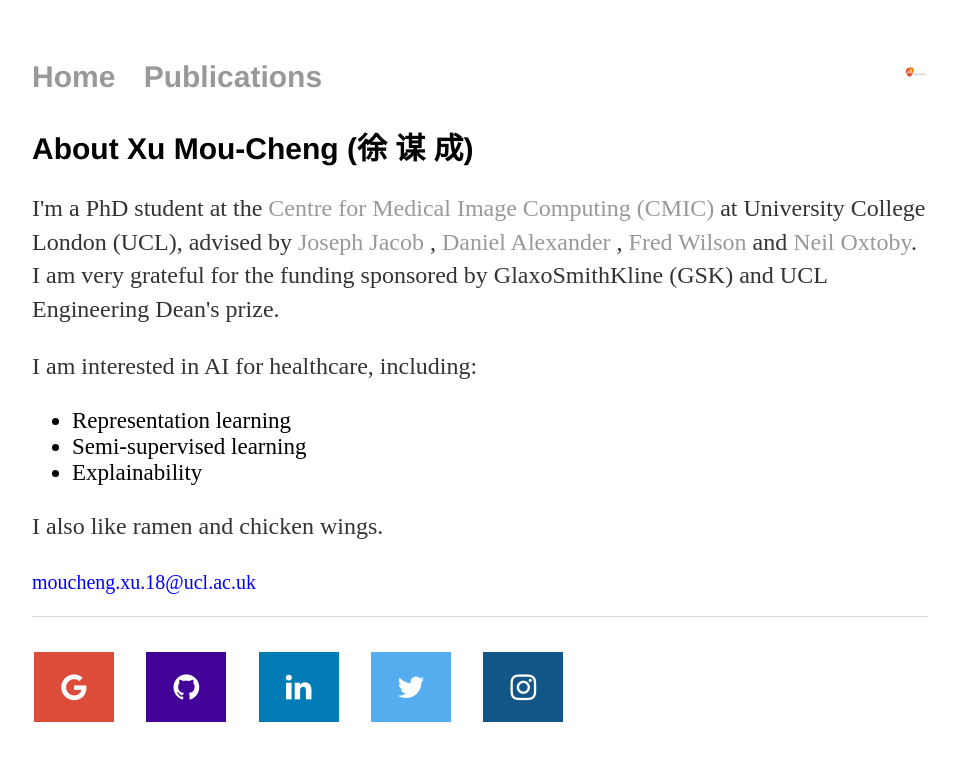
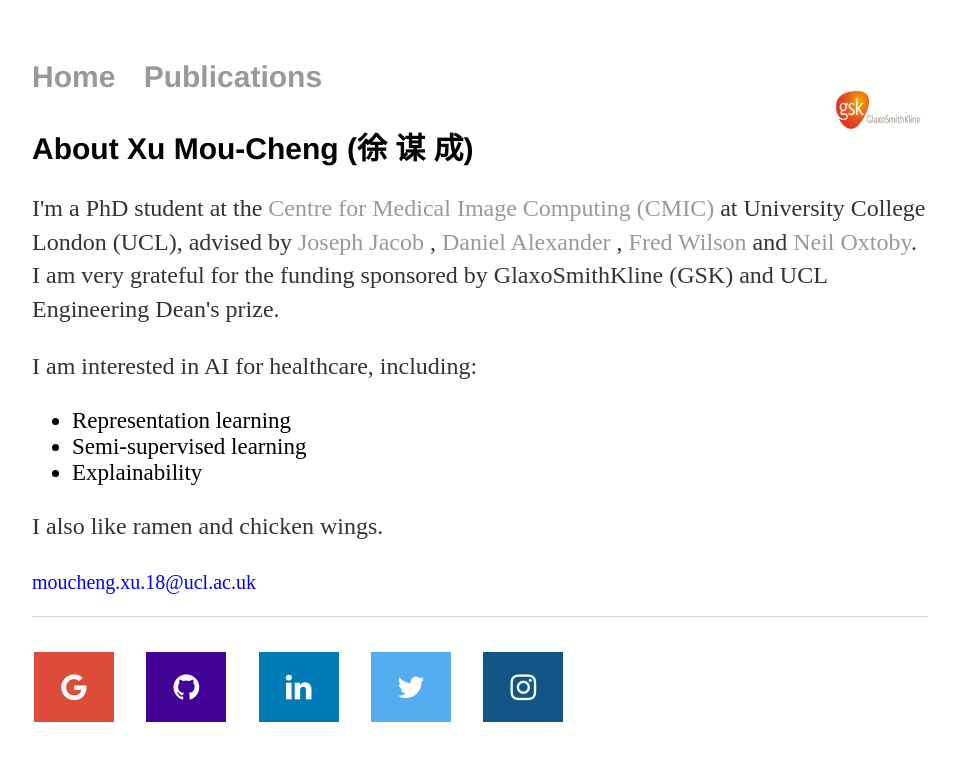
Before and after one commit to moucheng2017/mouchengxu.github.io, a Jekyll site: the page built from index.html, in a window 1280 px wide. Shown: the top 761 px of the page, without its empty margins (160-1116 px from the left). Built offline with Jekyll 4.4.1, drawn with Linux system fonts in a browser that asks for light colours.

Commit message:
Update main.css

```diff
--- a/css/main.css
+++ b/css/main.css
@@ -18,8 +18,8 @@ nav ul li, footer ul li {
 
 nav img{
     float:right;
-    height: 24px;
-    width: 24px;
+    height: 100px;
+    width: 100px;
 }
 
 a {
```
